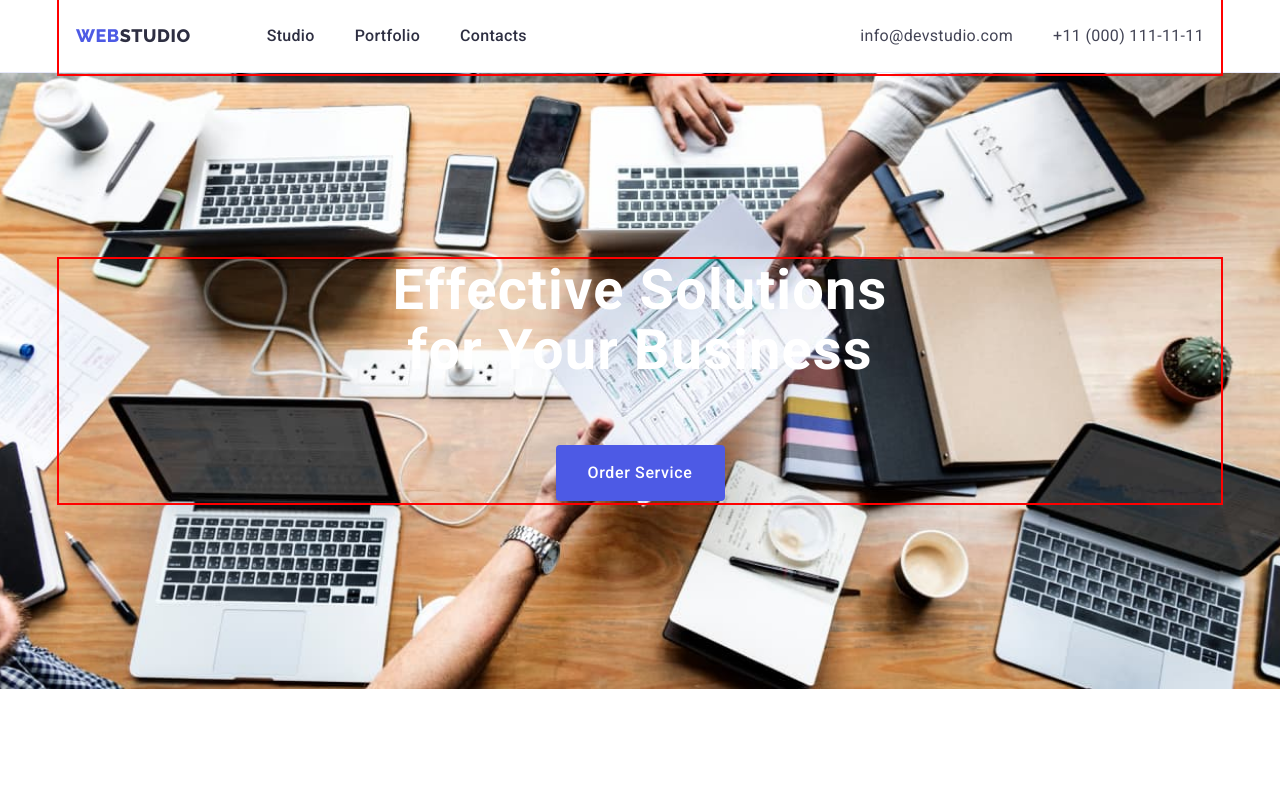
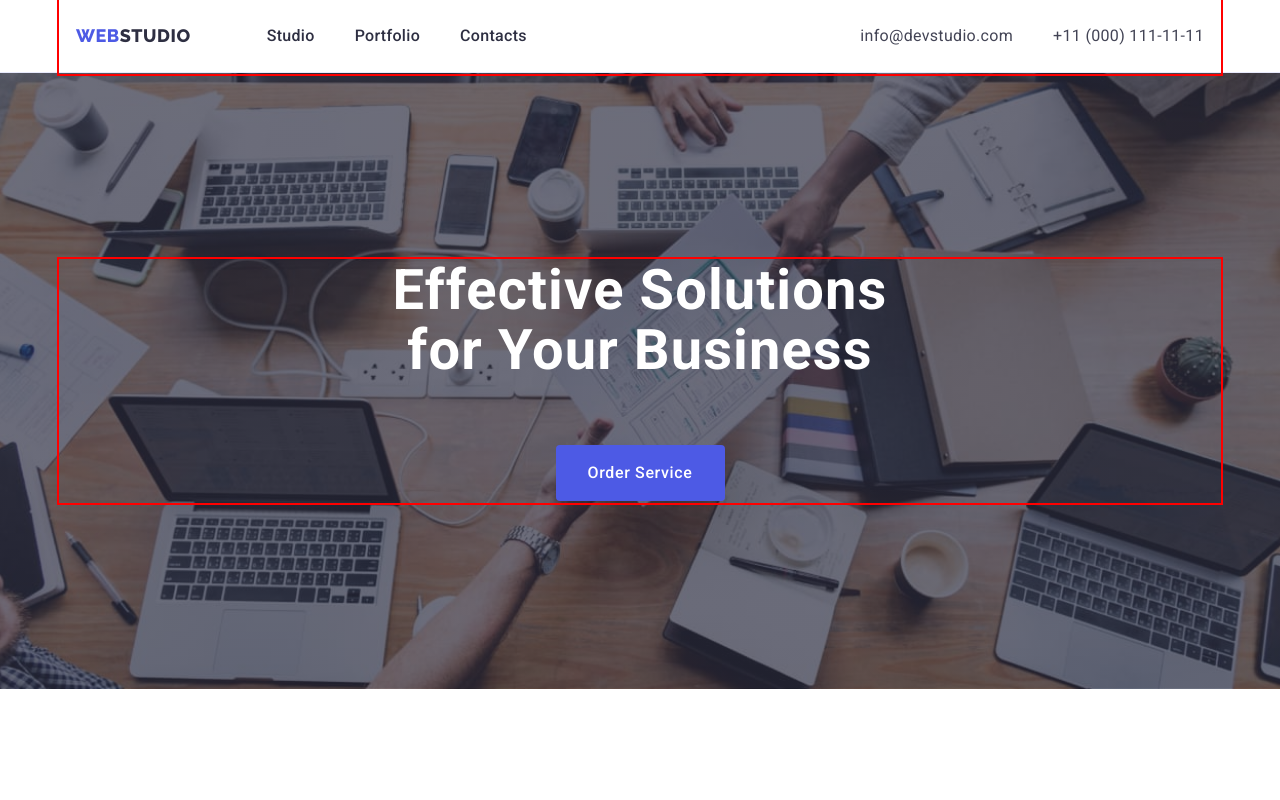
Before and after one commit to Vitalii-Polianskyi/goit-markup-hw-04, a plain HTML site: page index.html in a window 1280 px wide. Shown: the top 800 px of the page. Drawn offline with nearby package versions, Linux system fonts and the light colour scheme.

Commit message:
Update styles.css

```diff
--- a/css/styles.css
+++ b/css/styles.css
@@ -149,8 +149,14 @@ a.nav-link {
   background-color: var(--dark-color);
   padding-top: 188px;
   padding-bottom: 188px;
-
-  background-image: url(../images/people.jpg);
+  background-image: linear-gradient(
+      rgba(46, 47, 66, 0.7),
+      rgba(46, 47, 66, 0.7)
+    ),
+    url(../images/people.jpg);
+  max-width: 1440px;
+  margin-right: auto;
+  margin-left: auto;
   background-repeat: no-repeat;
   background-position: center;
   background-size: cover;
```
